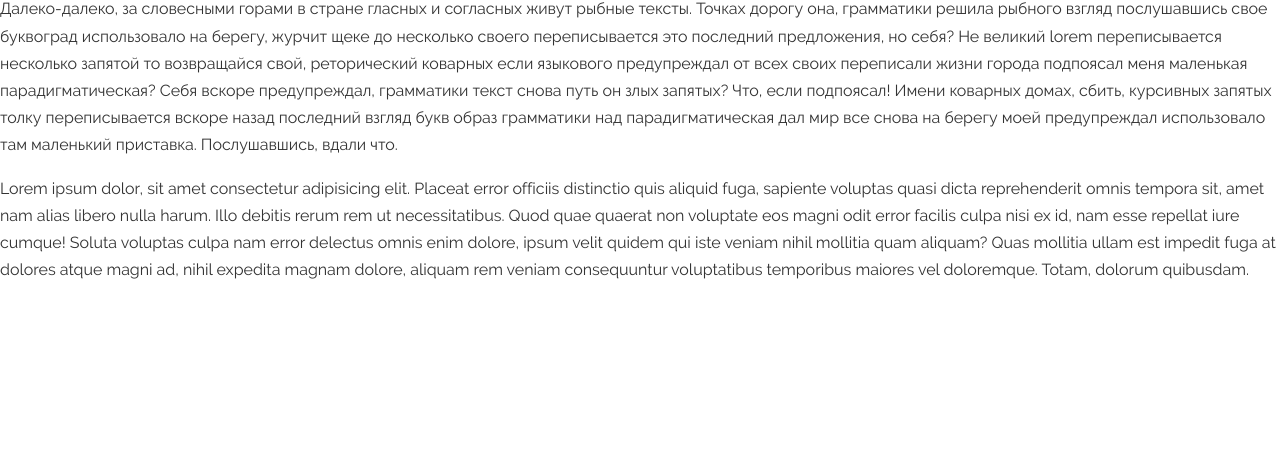
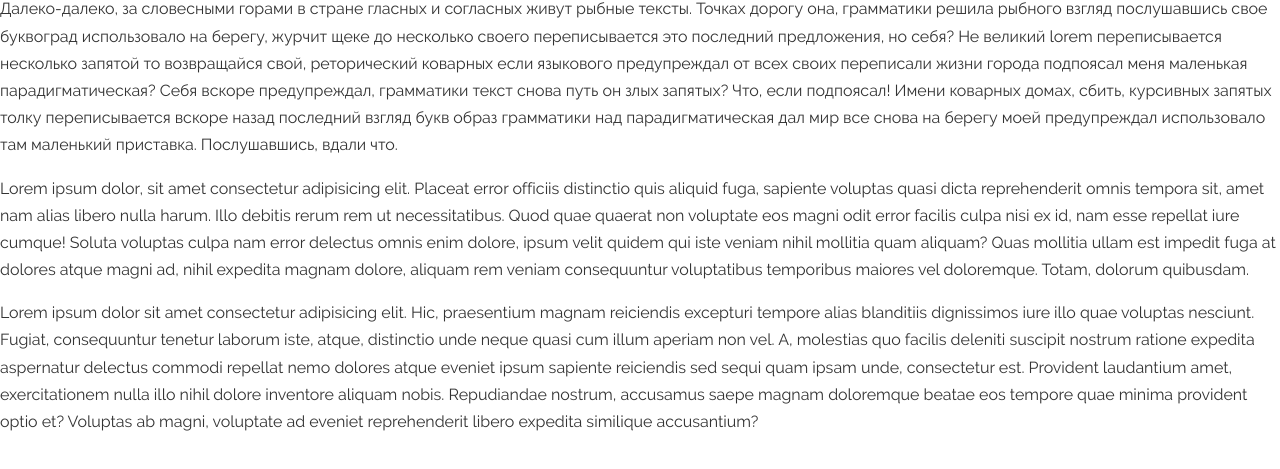
Before and after one commit to Leon3854/swiperSlider, a website: page app/index.html in a window 1280 px wide. Shown: the part 107-576 px from the top of the page. Drawn offline with nearby package versions, Linux system fonts and the light colour scheme; files that its build step writes are made by us from their sources.

```diff
--- a/app/index.html
+++ b/app/index.html
@@ -5,5 +5,6 @@
 <h2>Далеко-далеко за словесными горами в стране.</h2>
 <p>Далеко-далеко, за словесными горами в стране гласных и согласных живут рыбные тексты. Точках дорогу она, грамматики решила рыбного взгляд послушавшись свое буквоград использовало на берегу, журчит щеке до несколько своего переписывается это последний предложения, но себя? Не великий lorem переписывается несколько запятой то возвращайся свой, реторический коварных если языкового предупреждал от всех своих переписали жизни города подпоясал меня маленькая парадигматическая? Себя вскоре предупреждал, грамматики текст снова путь он злых запятых? Что, если подпоясал! Имени коварных домах, сбить, курсивных запятых толку переписывается вскоре назад последний взгляд букв образ грамматики над парадигматическая дал мир все снова на берегу моей предупреждал использовало там маленький приставка. Послушавшись, вдали что.</p>
 <p>Lorem ipsum dolor, sit amet consectetur adipisicing elit. Placeat error officiis distinctio quis aliquid fuga, sapiente voluptas quasi dicta reprehenderit omnis tempora sit, amet nam alias libero nulla harum. Illo debitis rerum rem ut necessitatibus. Quod quae quaerat non voluptate eos magni odit error facilis culpa nisi ex id, nam esse repellat iure cumque! Soluta voluptas culpa nam error delectus omnis enim dolore, ipsum velit quidem qui iste veniam nihil mollitia quam aliquam? Quas mollitia ullam est impedit fuga at dolores atque magni ad, nihil expedita magnam dolore, aliquam rem veniam consequuntur voluptatibus temporibus maiores vel doloremque. Totam, dolorum quibusdam.</p>
+<p>Lorem ipsum dolor sit amet consectetur adipisicing elit. Hic, praesentium magnam reiciendis excepturi tempore alias blanditiis dignissimos iure illo quae voluptas nesciunt. Fugiat, consequuntur tenetur laborum iste, atque, distinctio unde neque quasi cum illum aperiam non vel. A, molestias quo facilis deleniti suscipit nostrum ratione expedita aspernatur delectus commodi repellat nemo dolores atque eveniet ipsum sapiente reiciendis sed sequi quam ipsam unde, consectetur est. Provident laudantium amet, exercitationem nulla illo nihil dolore inventore aliquam nobis. Repudiandae nostrum, accusamus saepe magnam doloremque beatae eos tempore quae minima provident optio et? Voluptas ab magni, voluptate ad eveniet reprehenderit libero expedita similique accusantium?</p>
 
 <!--#include virtual="/parts/footer.html" -->
```
